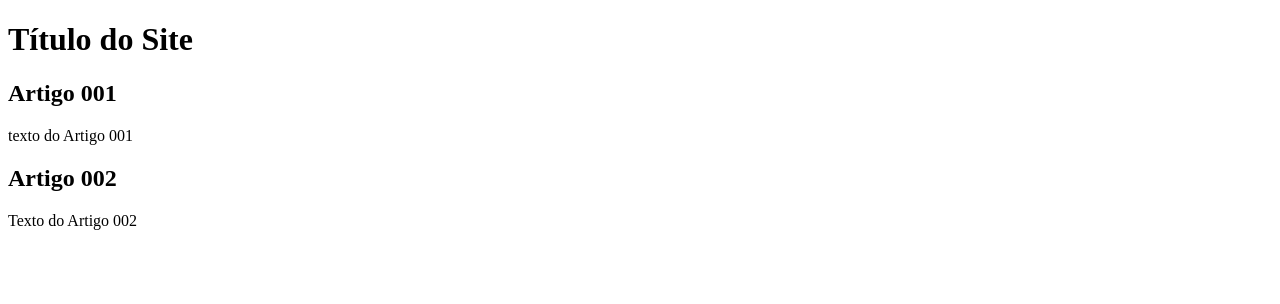
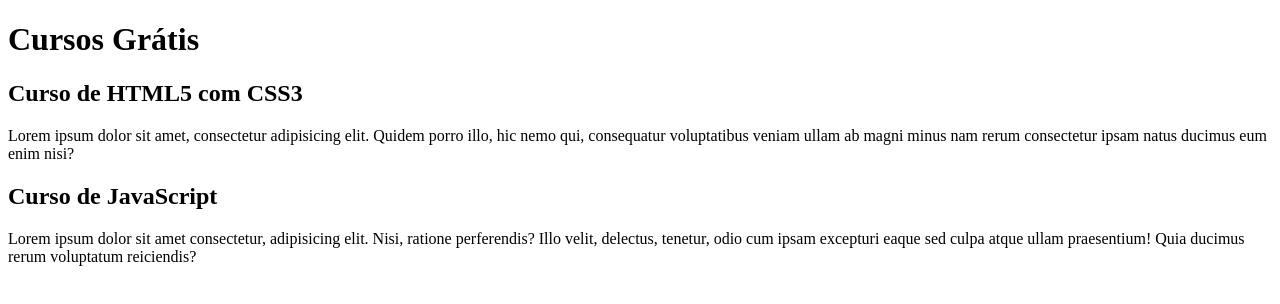
Before and after one commit to GMBaece/projeto-site, a plain HTML site: page index.html in a window 1280 px wide. Drawn offline with Linux system fonts and the light colour scheme.

Commit message:
Comecei a escrever conteúdo

```diff
--- a/index.html
+++ b/index.html
@@ -9,15 +9,15 @@
 <body>
     <main>
         <header>
-            <h1>Título do Site</h1>
+            <h1>Cursos Grátis</h1>
         </header>
         <article>
-            <h2>Artigo 001</h2>
-            <p>texto do Artigo 001</p>
+            <h2>Curso de HTML5 com CSS3</h2>
+            <p>Lorem ipsum dolor sit amet, consectetur adipisicing elit. Quidem porro illo, hic nemo qui, consequatur voluptatibus veniam ullam ab magni minus nam rerum consectetur ipsam natus ducimus eum enim nisi?</p>
         </article>
         <article>
-            <h2>Artigo 002</h2>
-            <p>Texto do Artigo 002</p>
+            <h2>Curso de JavaScript</h2>
+            <p>Lorem ipsum dolor sit amet consectetur, adipisicing elit. Nisi, ratione perferendis? Illo velit, delectus, tenetur, odio cum ipsam excepturi eaque sed culpa atque ullam praesentium! Quia ducimus rerum voluptatum reiciendis?</p>
         </article>
     </main>
 </body>
```
